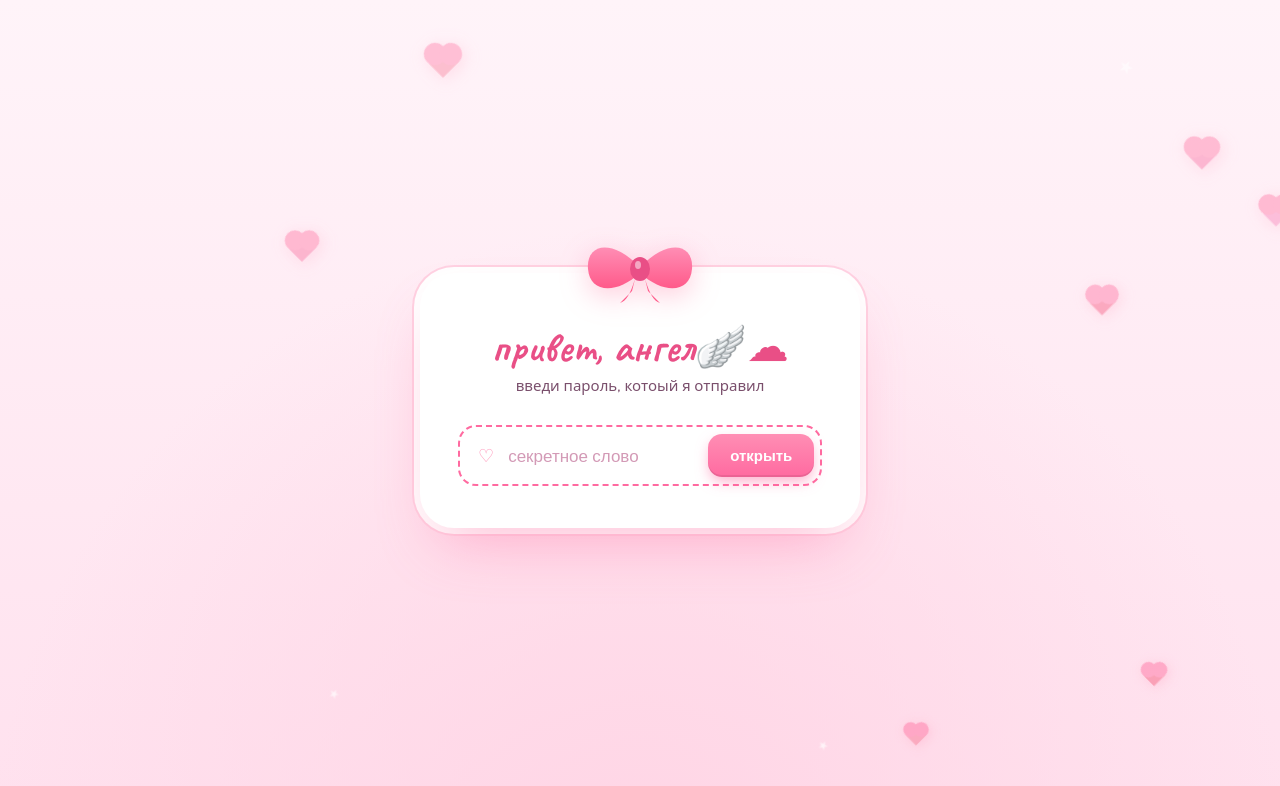
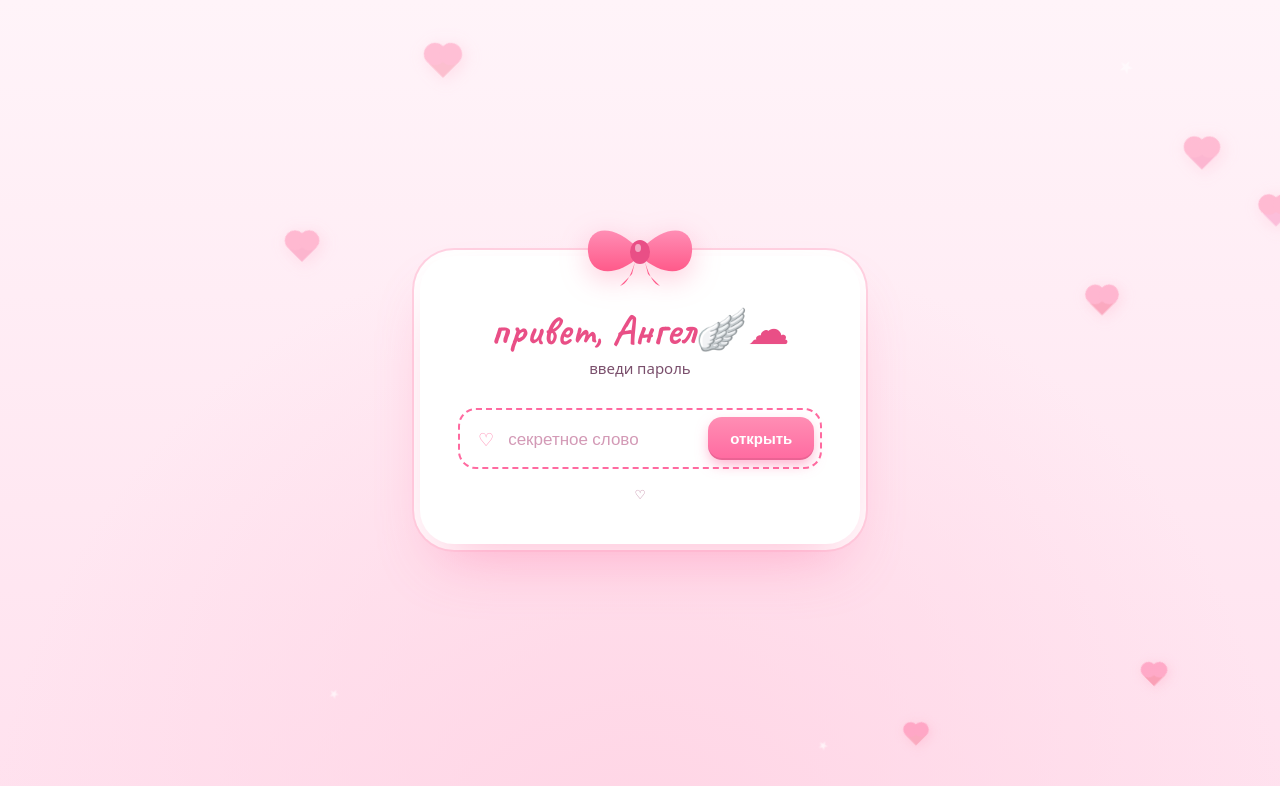
Before and after one commit to CRPNTRPINK/SarraIsAngel, a plain HTML site: page index.html in a window 1280 px wide. Drawn offline with Linux system fonts and the light colour scheme.

Commit message:
change hint

```diff
--- a/index.html
+++ b/index.html
@@ -396,8 +396,8 @@
       <path d="M65,52 C70,68 74,74 80,76 L68,64 Z" fill="#ff5a8a"/>
     </svg>
 
-    <h1>привет, ангел🪽☁︎</h1>
-    <p class="sub">введи пароль, котоый я отправил</p>
+    <h1>привет, Ангел🪽☁︎</h1>
+    <p class="sub">введи пароль</p>
 
     <form id="pwForm" autocomplete="off">
       <div class="pw-wrap" id="pwWrap">
@@ -406,6 +406,8 @@
         <button id="go" type="submit">открыть</button>
       </div>
     </form>
+
+    <p class="hint" id="hint">♡</p>
   </div>
 </section>
 
```
